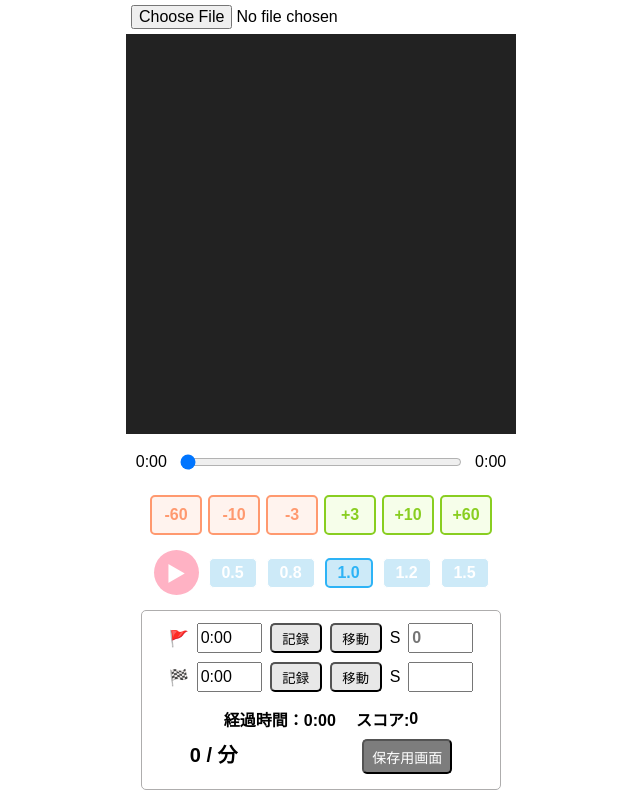
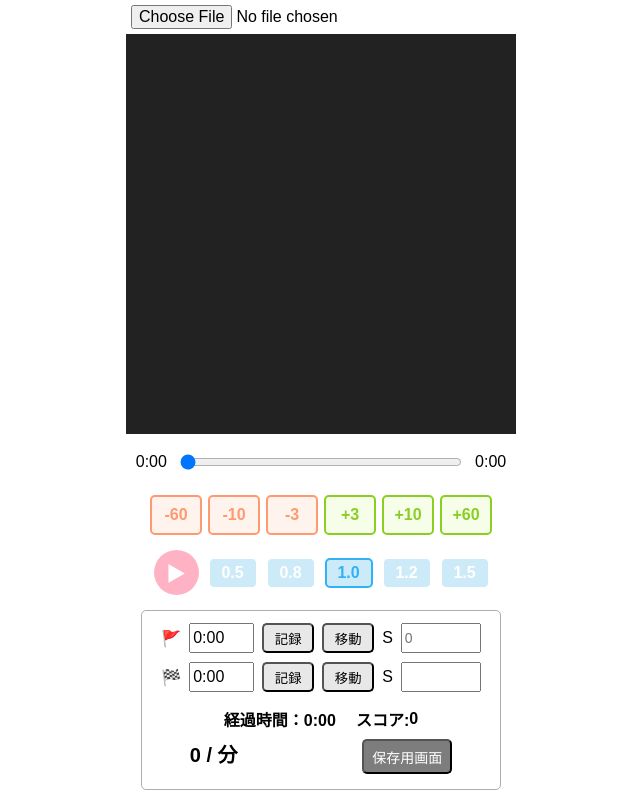
Before and after one commit to iiinu82/react-movie-player, a React (Vite) app: page / in a window 1280 px wide. Shown: the top 800 px of the page, without its empty margins (319-959 px from the left). Built offline with nearby package versions, Linux system fonts and the light colour scheme.

Commit message:
score幅調整

```diff
--- a/src/App.css
+++ b/src/App.css
@@ -153,10 +153,10 @@ textarea {
   height: 30px;
 }
 
-.startTime input .score,
-.endTime input .score {
+.startTime input.inputScore,
+.endTime input.inputScore {
   font-size: 14px;
-  width: 90px;
+  width: 80px;
 }
 
 .elapsed-score {
--- a/src/App.jsx
+++ b/src/App.jsx
@@ -215,7 +215,7 @@ function App() {
           </button>
           S
           <input
-            className="score"
+            className="inputScore"
             type="number"
             name="startScore"
             value={startScore}
@@ -240,7 +240,7 @@ function App() {
           </button>
           S
           <input
-            className="score"
+            className="inputScore"
             type="number"
             name="endScore"
             value={endScore}
```
